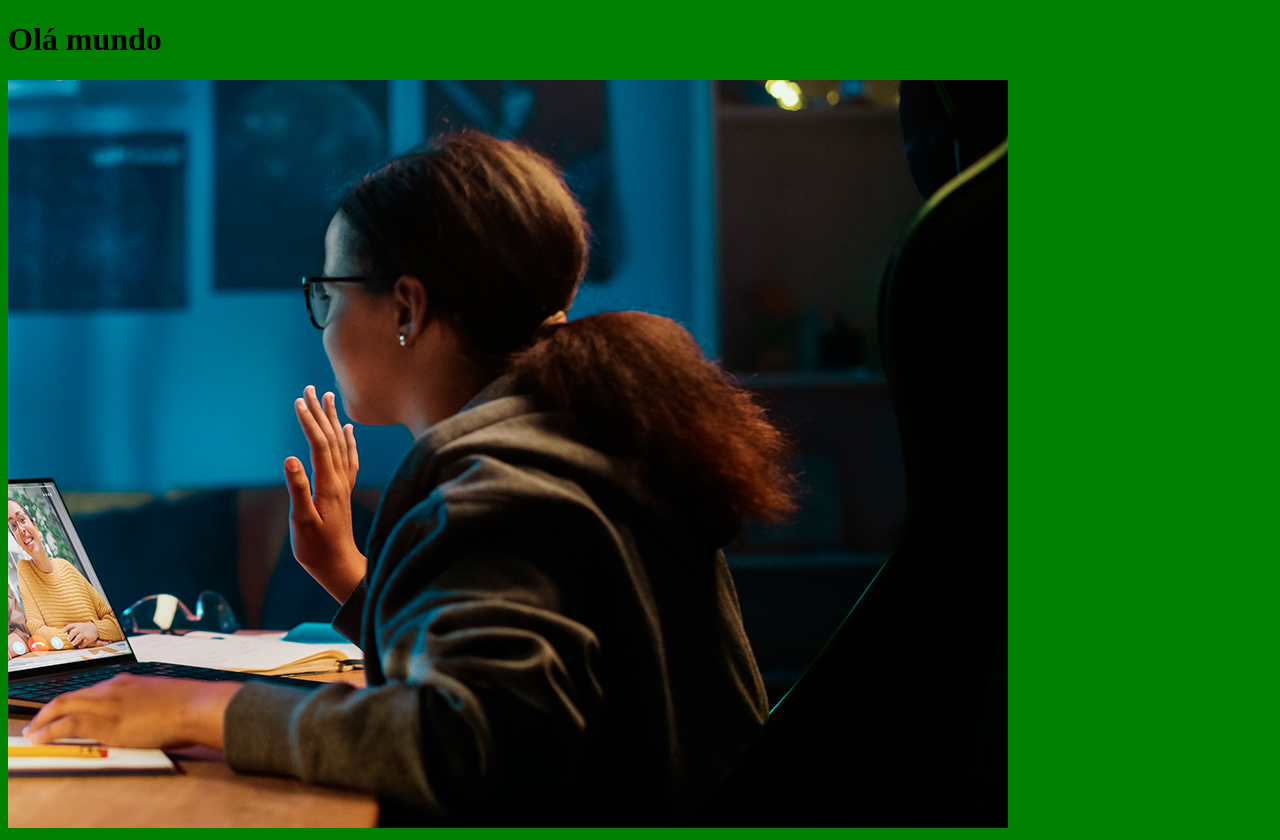
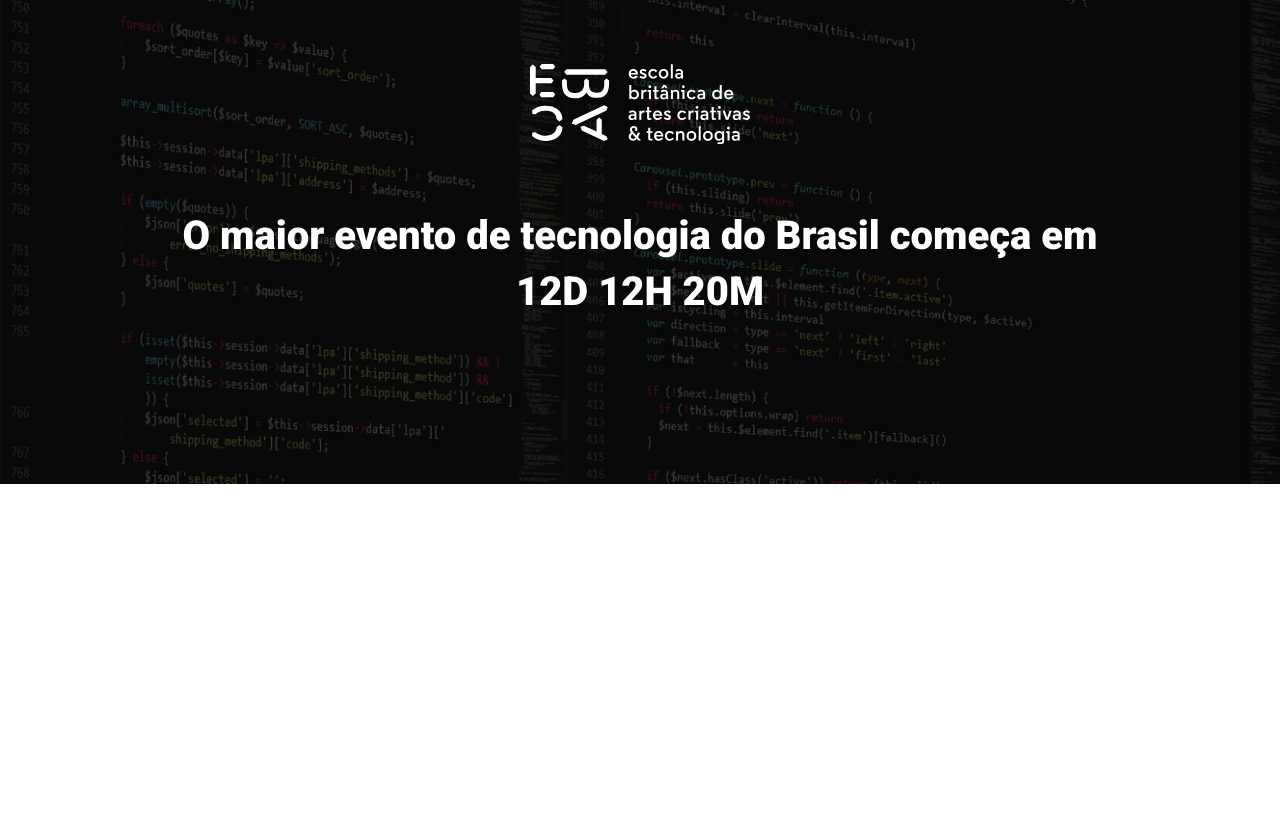
Before and after one commit to KilsonJogli/ebac_tech_talks, a website built with Parcel: page src/index.html in a window 1280 px wide. After the commit the page ends 800 px from the top, so only its background shows below. Built offline with nearby package versions, Linux system fonts and the light colour scheme.

Commit message:
criando o hero

```diff
--- a/sharp.config.json
+++ b/sharp.config.json
@@ -1,5 +1,5 @@
 {
     "png": {
-        "quality" : 75
+        "quality": 75
     }
 }
--- a/src/index.html
+++ b/src/index.html
@@ -3,12 +3,21 @@
 <head>
     <meta charset="UTF-8">
     <meta name="viewport" content="width=device-width, initial-scale=1.0">
-    <title>EBAC Talks</title>
+    <title>EBAC Tech Talks</title>
+    <link rel="preconnect" href="https://fonts.googleapis.com">
+    <link rel="preconnect" href="https://fonts.gstatic.com" crossorigin>
+    <link href="https://fonts.googleapis.com/css2?family=Roboto:wght@400;700;900&display=swap" rel="stylesheet">
     <link rel="stylesheet" href="./styles/main.scss">
 </head>
 <body>
-    <h1>Olá mundo</h1>
-    <img src="./images/backend.png" alt="">
+    <header class="hero">
+        <div class="container">
+            <img class="hero__logo" src="./images/ebac_logo.svg" alt="EBAC">
+            <p class="hero__text">
+                O maior evento de tecnologia do Brasil começa em 12D 12H 20M
+            </p>
+        </div>
+    </header>
 
     <script src="./scripts/main.js"></script>
 </body>
--- /dev/null
+++ b/src/styles/_hero.scss
@@ -0,0 +1,52 @@
+.hero {
+    padding-top: 64px;
+    padding-bottom: 100px;
+    background-image: url(../images/fundo.png);
+    background-size: cover;
+    background-repeat: no-repeat;
+    position: relative;
+
+    .container {
+        position: relative;
+    }
+
+    &::before {
+        position: absolute;
+        top: 0;
+        left: 0;
+        height: 100%;
+        width:100%;
+        background-color: #000;
+        content: '';
+        opacity: 0.7;
+    }
+
+    &__text {
+        margin-top: 64px;
+        margin-bottom: 64px;
+        text-align: center;
+        font-size: 40px;
+        line-height: 56px;
+        font-weight: 800;
+    }
+
+    &__logo {
+        display: block;
+        margin: 0 auto;
+        height: 80px;
+    }
+
+    @media (max-width: 640px) {
+        padding: 40px 0;
+
+        &__logo {
+            height: 40px;
+        }
+
+        &__text {
+            font-size: 22px;
+            line-height: 24px;
+            margin: 24px 0;
+        }
+    }
+}
--- a/src/styles/main.scss
+++ b/src/styles/main.scss
@@ -1,3 +1,24 @@
-body {
-    background-color: green;
+@use 'hero';
+
+* {
+    padding: 0;
+    margin: 0;
+    box-sizing: border-box;
+    font-family: Roboto, sans-serif;
+    color: #fff;
 }
+
+.container {
+    max-width: 960px;
+    width: 100%;
+    margin: 0 auto;
+
+    @media (max-width: 1024px) {
+        max-width: 90%
+    }
+
+    @media (max-width: 640px) {
+        max-width: 80%;
+    }
+
+}
```
